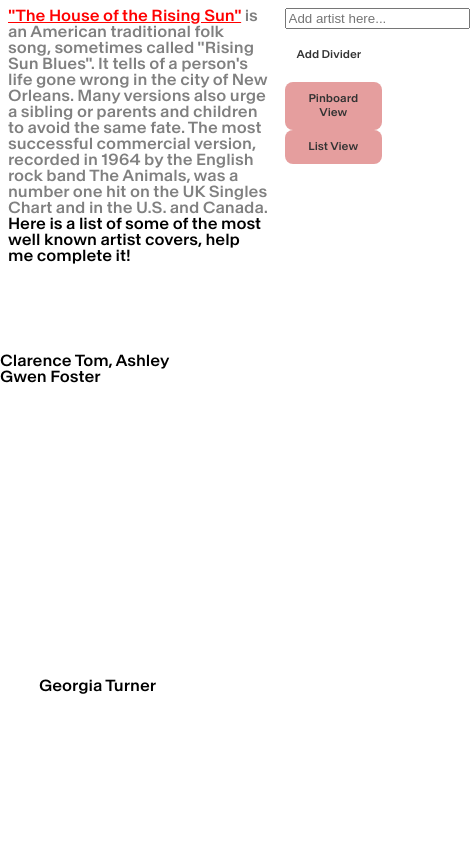
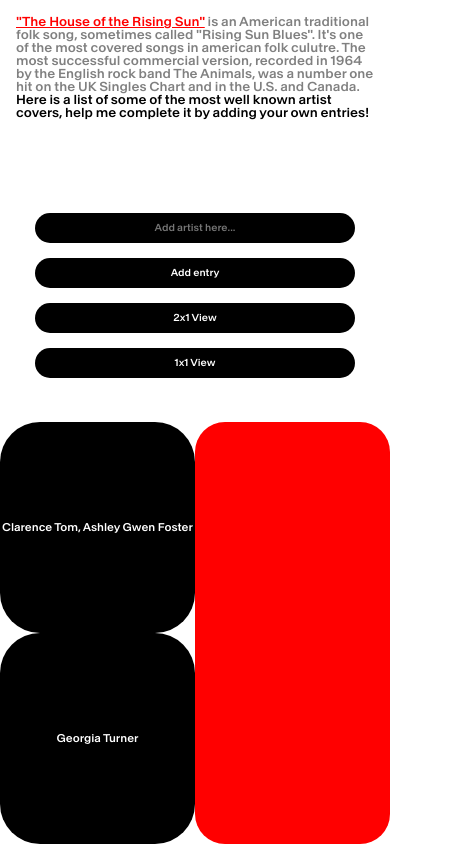
Before and after one commit to rubenroesti/MAInD-Creative-Coding-Foundations-2025, a plain HTML site: page Excersises/ex-01-02/index.html in a window 390 px wide. Shown: the whole page, 470 px wide, since content can reach past the window. Drawn offline with Linux system fonts and the light colour scheme.

Commit message:
before-final-delivery

```diff
--- a/Excersises/ex-01-02/assets/css/style.css
+++ b/Excersises/ex-01-02/assets/css/style.css
@@ -1,12 +1,24 @@
 @charset "UTF-8";
 
 @font-face {
-    font-family: "baikal";
-    src: url(/fonts/Baikal-Medium.otf);
-  }
+  font-family: "baikal";
+  src: url("/fonts/Baikal-Medium.otf") format("opentype");
+  font-display: swap;
+}
+
+* {
+  box-sizing: border-box;
+  transition: all 0.35s ease;
+}
+
+@keyframes fadeIn {
+  from { opacity: 0; }
+  to { opacity: 1; }
+}
 
   html, body {
-    /* scroll-behavior: smooth; */
+    scroll-behavior: smooth;
+    font-family: "baikal";
     animation: fadeIn 1.5s;
     transition: 0.4s;
     background-color: white;
@@ -14,104 +26,66 @@
   }
 
   h1{
+    display: none;
     font-size: 1.5em;
-    font-family: baikal;
   }
 
   h2{
+    text-align: center;
     font-size: 1em;
-    font-family: baikal;
   }
 
   h3{
+    text-align: center;
     font-size: 0.7em;
-    font-family: baikal;
   }
 
-  h4{
-    font-size: .5em;
-    font-family: baikal;
-  }
+/* classi bottoni */
 
-  ul {
-    list-style: none;
-    padding: 0;
-    display: grid;
-    grid-template-columns: max-content auto;
-  }
-
-  li {
-    display: grid;
-    grid-column: span 2;
-    grid-template-columns: subgrid;
-    gap: .4rem;
-  }
-
-/* classi generali */
-
-hr {
-  border: 0.5px solid black;
-}
-
-.btn-pinboard {
+.btn-pinboard, .btn-list, .btn-add {
   width: 100%;
-  background-color: rgb(229, 158, 158);
-  border-radius: 8px;
+  height: 20%;
+  background-color: black;
+  border-radius: 50px;
   border-width: 0;
-  color: #333333;
+  color: white;
   cursor: pointer;
-  display: inline-block;
   font-family: "baikal";
   font-size: .7em;
-  margin: 0;
+  margin-top: .5em;
   padding: 10px 12px;
   text-align: center;
 }
 
-.btn-list {
+.btn-pinboard:hover,
+.btn-list:hover,
+.btn-add:hover {
+  font-style: italic;
+}
+
+input {
   width: 100%;
-  background-color: rgb(229, 158, 158);
-  border-radius: 8px;
+  height: 20%;
+  background-color: black;
+  border-radius: 50px;
   border-width: 0;
-  color: #333333;
+  color: white;
   cursor: pointer;
-  display: inline-block;
+  font-size: .7em;
   font-family: "baikal";
-  font-size: .7em;
-  margin: 0;
-  padding: 10px 12px;
+  margin-top: .5em;
   text-align: center;
 }
 
-.btn-add {
-  height: 25%;
-  background-color: white;
-  border-radius: 8px;
-  border-width: 0;
-  color: #333333;
-  cursor: pointer;
-  display: inline-block;
-  font-family: "baikal";
-  font-size: .7em;
-  margin: 0;
-  padding: 10px 12px;
-  text-align: center;
+input:hover {
+  cursor: text;
 }
 
-/* classi header */
-
-#introduction {
-  color: grey;
-}
-
-#instructions {
-  color: black;
-}
+/* header styles */
 
 header {
   width: 100%;
   height: 25%;
-  /* overflow: hidden; */
   display: flex;
   flex-direction: row;
   flex-wrap: nowrap;
@@ -122,39 +96,42 @@
 }
 
 header a:visited {
-  color: grey;
+  color: red;
 }
 
 header a:hover {
   font-style: italic;
 }
 
-.header-intro {
-  height: 25vh;
+.p-intro {
+  color: grey;
+  height: auto;
   width: 75vw;
-  padding: 0.5rem 0.5rem 0.5rem 0.5rem;
+  padding: 0.5rem 0.5rem 0rem 0.5rem;
 }
+
+.p-intro-instructions {
+  color: black;
+  height: auto;
+  width: 75vw;
+  padding: 0rem 0.5rem 0.5rem 0.5rem;}
 
 .header-nav {
   height: 25vh;
   width: 25vw;
-  /* background-color: blue; */
   padding: 0.5rem 0.5rem 0.5rem 0.5rem;
 }
 
 
 
-/* classi main */
+/* main styles */
 
 main {
   display: flex;
   flex-direction: row;
   overflow: hidden;
   transition: all 0.35s ease;
-  box-sizing: border-box;
   height: 75%;
-  transition: all 0.35s ease;
-  box-sizing: border-box;
   scroll-snap-type: y mandatory;
 }
 
@@ -165,20 +142,23 @@
 }
 
 
-/* classi pin container */
+/* pin container styles */
 
 .pin-container {
+  background-color: black;
+  border-radius: 80px;
   height: 50%;
   scroll-snap-align: start;
-  color: black;
+  color: white;
   display: flex;
   justify-content: center;
   align-items: center;
   transition: all 0.35s ease;
 }
+
 .pin-container:hover {
-  color: rgb(163, 163, 163);
   font-style: italic;
+
 }
 
 .pin-container.divider:hover {
@@ -187,17 +167,14 @@
   transition: color 0.3s ease;
 }
 
-/* classi per la vista pinboard */
+/* pinboard styles */
 
 main.pinboard-view .pin-container {
   flex: 0 0 50vw;
   height: 50%;
-  box-sizing: border-box;
-  /* background-color: blue; */
 }
 
 .sct-left {
-  /* background-color: blueviolet; */
   height: 100%;
   width: 50%;
   scroll-snap-type: y mandatory;
@@ -205,12 +182,14 @@
 }
 
 .sct-right {
+  background-color: red;
+  border-radius: 50px;
+  color: white;
   display: flex;
   justify-content: center;
   align-items: center;
   width: 50%;
   height: 100%;
-
 }
 
 .song-info {
@@ -223,7 +202,7 @@
 
 
 
-/* classi per la view lista - sctRight e sctLeft */
+/* list view styles + sctRight e sctLeft */
 
 main.list-view {
   height: 75%;
@@ -236,15 +215,15 @@
 }
 
 main.list-view .pin-container {
+  background-color: white;
+  color: black;
   width: 100vw;
   height: auto;
-  box-sizing: border-box;
 }
 
 .list-view-section-left {
   width: 100%;
   height: 90%;
-  /* background-color: red; */
   overflow-y: scroll;
 }
 
@@ -257,27 +236,130 @@
 }
 
 
-/* classi footer */
+ /* responsive */
 
-footer {
-  height: 5vh;
-  background-color: black;
-  color: white;
-  text-align: center;
+ /* ipad */
+
+@media (max-width: 1024px) {
+  header {
+    flex-direction: column;
+    align-items: center;
+    height: 25vh;
+  }
+
+  .header-intro {
+    width: 100%;
+    height: 50%;
+    padding: 0.5rem;
+  }
+
+  .header-nav {
+    width: 100%;
+    height: 50%;
+    display: flex;
+    flex-wrap: wrap;
+    justify-content: center;
+    align-content: center;
+    gap: 0.5rem;
+    padding: 0.5rem;
+  }
+
+  .p-intro,
+  .p-intro-instructions {
+    width: 100%;
+    max-width: 100%;
+  }
+
+
+  .header-nav input,
+  .header-nav .btn-add,
+  .header-nav .btn-pinboard,
+  .header-nav .btn-list {
+    padding: 0;
+    flex: 1 1 48%;
+    max-width: 320px;
+    margin: 0.2rem;
+  }
 }
 
 
-@media (max-width: 900px) {
 
 
+ /* phone */
+@media (max-width: 600px) {
+
   h1{
-    font-size: 1em;
-    font-family: baikal;
+    font-size: 1.3em;
   }
+
+  h2{
+    font-size: 0.7em;
+  }
+
+  h3{
+    font-size: 0.5em;
+  }
+
+  header {
+    overflow-y: scroll;
+    overflow-x: hidden;
+    flex-direction: column;
+    align-items: center;
+    height: 50vh;
+    width: 100vw;
+  }
+
+  .p-intro,
+  .p-intro-instructions,
+  .header-nav,
+  .header-intro {
+    font-size: 0.9em;
+    width: 100%;
+  }
+
+  .pin-container {
+  border-radius: 40px;
+}
+
+.sct-right {
+  border-radius: 30px;
 
 }
 
-@keyframes fadeIn {
-    0% { opacity: 0; }
-    100% { opacity: 1; }
+  main {
+    height: 50vh;
   }
+
+  main.list-view,
+  main.pinboard-view {
+    height: 50vh;
+  }
+
+  .header-intro {
+    overflow: auto;
+    width: 100%;
+    height: 50%;
+    padding: 0.5rem;
+  }
+
+  .header-nav {
+    width: 100%;
+    height: 40%;
+    display: flex;
+    flex-wrap: wrap;
+    justify-content: center;
+    align-content: center;
+    padding: 0.5rem;
+  }
+
+  .header-nav input,
+  .header-nav .btn-add,
+  .header-nav .btn-pinboard,
+  .header-nav .btn-list {
+    border-radius: 20px;
+    width: 100%;
+    font-size: 0.7em;
+  }
+}
+
+/* i could do more breakpoints for different devices but would require maybe actual testing */
--- a/Excersises/ex-01-02/index.html
+++ b/Excersises/ex-01-02/index.html
@@ -1,34 +1,35 @@
 <!DOCTYPE html>
-<html lang="fr">
+<html lang="en">
   <head>
-    <meta charset="utf-8"/>
-    <meta name="author" content="Name">
+    <meta charset="utf-8">
+    <meta name="author" content="Ruben Bähler">
     <meta name="viewport" content="width=device-width, initial-scale=1.0">
 
     <link rel="stylesheet" href="assets/css/reset.css">
-    <link rel="stylesheet" href="/assets/css/style.css">
-    <link rel="icon" type="image/x-icon" href="./images/favicon.ico">
+    <link rel="stylesheet" href="assets/css/style.css">
+    <link rel="icon" type="image/x-icon" href="images/favicon.ico">
 
     <script src="assets/script.js"></script>
 
-    <title>Excersise 1</title>
+    <title>Exercise 1</title>
   </head>
 
 <body>
   <header>
+    <h1>House of the rising sun</h1>
     <div class="header-intro">
-    <h2 id="introduction"><a href="https://www.youtube.com/watch?v=4-43lLKaqBQ">
-      "The House of the Rising Sun"</a> is an American traditional folk song, sometimes called "Rising Sun Blues". It tells of a person's life gone wrong in the city of New Orleans. Many versions also urge a sibling or parents and children to avoid the same fate. The most successful commercial version, recorded in 1964 by the English rock band The Animals, was a number one hit on the UK Singles Chart and in the U.S. and Canada.
-    </h2>
-    <h2 id="instructions">
-      Here is a list of some of the most well known artist covers, help me complete it!
-    </h2>
+    <p class="p-intro"><a href="https://www.youtube.com/watch?v=4-43lLKaqBQ">
+      "The House of the Rising Sun"</a> is an American traditional folk song, sometimes called "Rising Sun Blues". It's one of the most covered songs in american folk culutre. The most successful commercial version, recorded in 1964 by the English rock band The Animals, was a number one hit on the UK Singles Chart and in the U.S. and Canada.
+    </p>
+    <p class="p-intro-instructions">
+      Here is a list of some of the most well known artist covers, help me complete it by adding your own entries!
+    </p>
     </div>
     <div class="header-nav">
-              <input type="text" id="dividerText" placeholder="Add artist here..." />
-        <button class="btn-add" id="addDividerBtn">Add Divider</button>
-        <button class="btn-pinboard" id="pinboardBtn">Pinboard View</button>
-        <button class="btn-list" id="listBtn">List View</button>
+        <input type="text" id="dividerText" placeholder="Add artist here...">
+        <button class="btn-add" id="addDividerBtn">Add entry</button>
+        <button class="btn-pinboard" id="pinboardBtn">2x1 View</button>
+        <button class="btn-list" id="listBtn">1x1 View</button>
     </div>
   </header>
   <main>
@@ -105,7 +106,7 @@
       <div class="pin-container" data-year="2012" data-notes="Featured in 'Sons of Anarchy'; dark country-rock duet.">
         <h2>The White Buffalo &amp; The Forest Rangers</h2>
       </div>
-      <div class="pin-container" data-year="1944" data-notes="Blues/folk take; raw, driving 12-string delivery noted in many roundups.">
+      <div class="pin-container" data-year="1945" data-notes="One of the early recorded blues-inflected versions; influential in folk scene.">
         <h2>Lead Belly</h2>
       </div>
       <div class="pin-container" data-year="1962" data-notes="Folk trio arrangement; harmony-driven version popular in 1960s folk revival.">
@@ -126,13 +127,7 @@
         <h3 id="song-notes"></h3>
       </div>
     </section>
+
   </main>
-  <!-- <footer>
-    <h4>abc@studio-roesti.ch / 2025</h4>
-  </footer> -->
-
-
-
 </body>
-
 </html>
```
Also changed, not shown: Excersises/ex-01-02/assets/script.js (+5 -10 lines), Excersises/ex-01-02/images/Grid-view.png (added), Excersises/ex-01-02/images/List-view.png (added), Excersises/ex-01-02/images/cow/1.jpg (deleted), Excersises/ex-01-02/images/cow/100.jpg (deleted), Excersises/ex-01-02/images/cow/15.jpg (deleted), Excersises/ex-01-02/images/cow/150.jpg (deleted), Excersises/ex-01-02/images/cow/200.jpg (deleted), Excersises/ex-01-02/images/cow/25.jpg (deleted), Excersises/ex-01-02/images/cow/250.jpg (deleted), Excersises/ex-01-02/images/cow/300.jpg (deleted), Excersises/ex-01-02/images/cow/5.jpg (deleted), Excersises/ex-01-02/images/cow/50.jpg (deleted), 1 other file.
